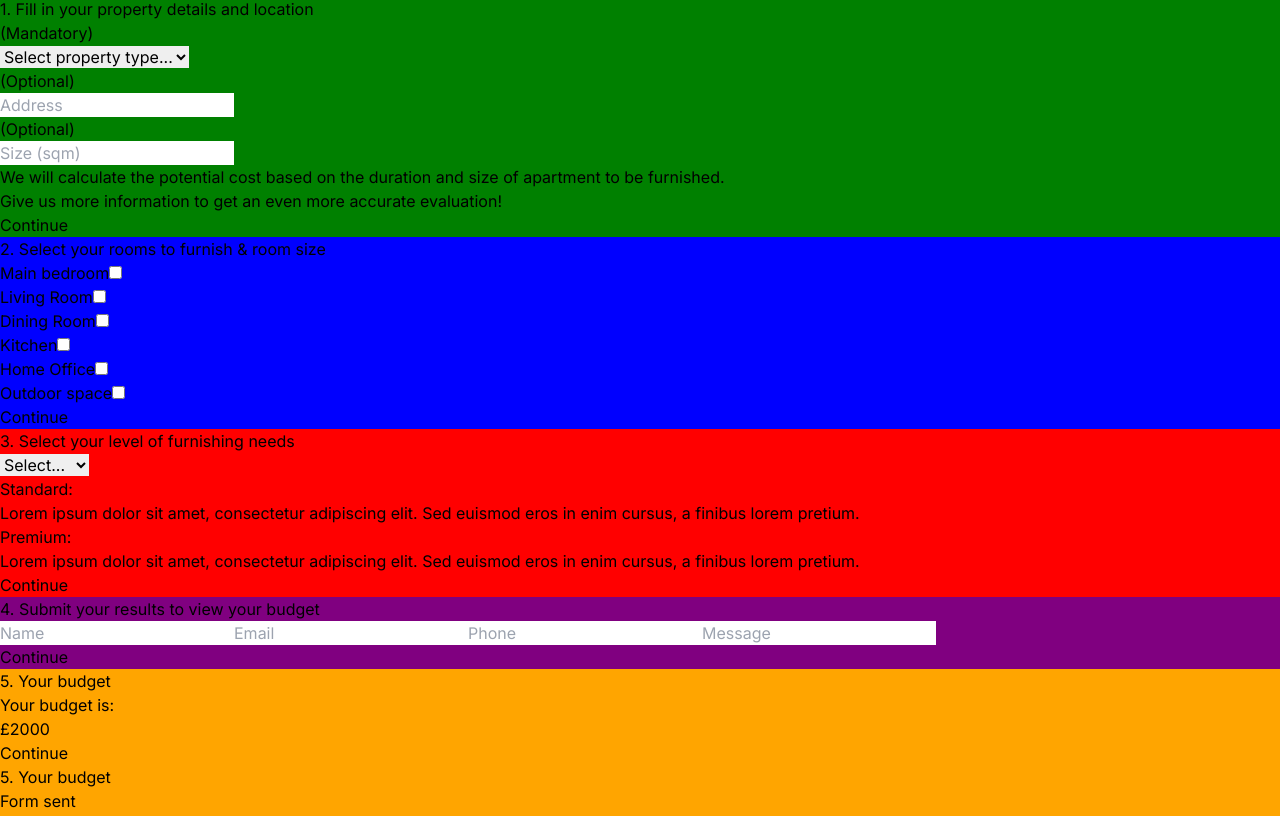
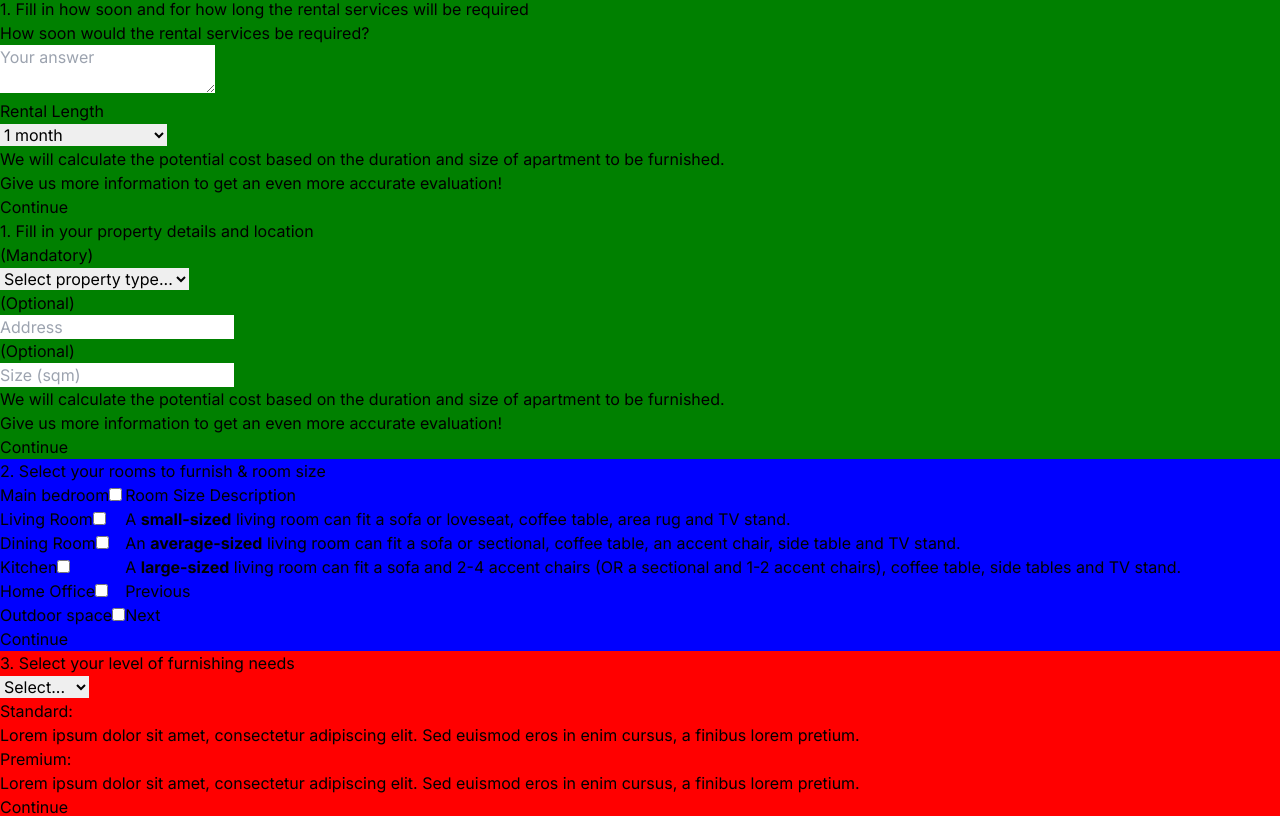
Before and after one commit to ikarrila/Homebox, a Next.js app in the folder frontend/: page /FAAS/cost_calculator in a window 1280 px wide. Shown: the part 2017-2833 px from the top of the page. Built offline with nearby package versions, Linux system fonts and the light colour scheme.

Commit message:
Added form step for length and size description

```diff
--- a/frontend/components/FormSentMessage.js
+++ b/frontend/components/FormSentMessage.js
@@ -3,9 +3,9 @@ export default function FormSentMessage(props) {
     return (
         <div className='section'>
             <div className='submitPage' style={{ backgroundColor: "orange" }}>
-                <div className="stepTitle">5. Your budget</div>
+                <div className="stepTitle">5. Thank you for submitting the request! Your budget:</div>
                 <div className='step'>
-                    <h2>Form sent</h2>
+                    <h2>Form sent <br /></h2>
                     <h1>£2000</h1>
                 </div>
             </div>
--- /dev/null
+++ b/frontend/components/FormSteps/FormStepRentalLength.js
@@ -0,0 +1,46 @@
+export default function FormStepRentalLength({ handlePropertyTypeChange, changeStep }) {
+    return (
+        <div className='section'>
+            <div className='stepOne container col' style={{ backgroundColor: "green" }}>
+                <div className="stepTitle">1. Fill in how soon and for how long the rental services will be required </div>
+                <div className='step'>
+                    <div className='left'>
+                        <div className="left">
+                            <label htmlFor="urgency" className="block text-sm font-medium text-gray-700">
+                                How soon would the rental services be required?
+                            </label>
+                            <textarea id="urgency" name="urgency" placeholder="Your answer" className="input"></textarea>
+                        </div>
+
+                        <div className="left">
+                            <label htmlFor="rentalLength" className="block text-sm font-medium text-gray-700">
+                                Rental Length
+                            </label>
+                            <select id="rentalLength" name="rentalLength" className="input">
+                                <option value="" disabled>Select rental length</option>
+                                <option value="1">1 month</option>
+                                <option value="2">2 months</option>
+                                <option value="2">3 months</option>
+                                <option value="2">4 months</option>
+                                <option value="2">5 months</option>
+                                <option value="2">6 months</option>
+                                <option value="2">7 months</option>
+                                <option value="2">8 months</option>
+                                <option value="2">9 months</option>
+                                <option value="2">10 months</option>
+                                <option value="2">11 months</option>
+                                <option value="12">12 months</option>
+                                <option value="more">More than a year</option>
+                            </select>
+                        </div>
+                    </div>
+                    <div className="right">
+                        <p>We will calculate the potential cost based on the duration and size of apartment to be furnished.</p>
+                        <p>Give us more information to get an even more accurate evaluation!</p>
+                    </div>
+                </div>
+                <button onClick={() => changeStep(2)} className='btn-tertiary'>Continue</button>
+            </div>
+        </div>
+    )
+}
--- a/frontend/components/FormSteps/FormStepTwo.js
+++ b/frontend/components/FormSteps/FormStepTwo.js
@@ -26,12 +26,61 @@ export default function FormStepTwo({ propertyType, changeStep }) {
     const [kitchenSize, setKitchenSize] = useState('');
     const [homeOfficeSize, setHomeOfficeSize] = useState('');
     const [outdoorSize, setOutdoorSize] = useState('');
+
+    const [currentOption, setCurrentOption] = useState(0);
+    const options = [
+        `A <b>small-sized</b> living room can fit a sofa or loveseat, coffee table, area rug and TV stand. <br>
+
+        An <b>average-sized</b> living room can fit a sofa or sectional, coffee table, an accent chair, side table and TV stand. <br>
+
+        A <b>large-sized</b> living room can fit a sofa and 2-4 accent chairs (OR a sectional and 1-2 accent chairs), coffee table, side tables and TV stand.<br>`,
+
+        `A <b>small-sized</b> dining room can fit a dining table with 4 chairs.<br>
+
+        An <b>average-sized</b> dining room can fit a dining table with 6 dining chairs.<br>
+
+        A <b>large-sized</b> dining room can fit a dining table with 8 chairs and a sideboard.<br>`,
+
+        `A <b>small-sized</b> kitchen can fit 2 counter stools.<br>
+
+        An <b>average-sized</b> kitchen can fit a dining table with 4 chairs.<br>
+
+        A <b>large-sized</b> kitchen can fit a dining table with 4 chairs and have 4 counter stools.<br>`,
+
+        `A <b>small-sized</b> bedroom can fit a full size bed, 1 nightstand and a chest of drawers.<br>
+
+        An <b>average-sized</b> bedroom can fit a queen size bed, 2 nightstands and a dresser.<br>
+
+        A <b>large-sized</b> bedroom can fit a queen or king size bed, 2 nightstands, a dresser, bench or accent chair.<br>`,
+
+        `A <b>small-sized</b> home office can fit a desk and office chair.<br>
+
+        An <b>average-sized</b> home office can fit a desk, office chair and bookcase.<br>
+
+        A <b>large-sized</b> home office can fit a desk, office chair, bookcase, sleeper sofa.<br>`,
+
+        `A <b>small-sized</b> outdoor space can fit a bistro table with 2 dining chairs.<br>
+
+        An <b>average-sized</b> outdoor space can fit 2 accent chairs and a side table.<br>
+
+        A <b>large-sized</b> outdoor space can fit a dining table with 6 chairs, 2 accent chairs and side table.<br>`
+    ];
+
+    const handlePrevious = () => {
+        setCurrentOption((prevOption) => prevOption > 0 ? prevOption - 1 : options.length - 1);
+    };
+
+    const handleNext = () => {
+        setCurrentOption((prevOption) => (prevOption + 1) % options.length);
+    };
+
     console.log(propertyType)
     return (
         <div className="section">
             <div className='stepTwo' style={{ backgroundColor: "blue" }}>
                 <div className="stepTitle">2. Select your rooms to furnish & room size </div>
-                <div className='step startCol'>
+                <div className='step startCol' style={{ display: 'flex', flexDirection: 'row' }}>
+                    <div>
                         <div>
                             <label htmlFor="mainBedroom">Main bedroom</label>
                             <input type="checkbox" id="mainBedroom" name="mainBedroom" className='roomCheckbox' onChange={() => setShowMainBedroomSize(!showMainBedroomSize)} />
@@ -132,7 +181,16 @@ export default function FormStepTwo({ propertyType, changeStep }) {
                             <input type="checkbox" id="outdoorSpace" name="outdoorSpace" className='roomCheckbox' onChange={() => setShowOutdoorSize(!showOutdoorSize)} />
                         </div>{showOutdoorSize && (
                             <SmallMedLar name={"outdoorSpaceSize"} onSizeSelect={setOutdoorSize} />
-                    )}</div>
+                        )}
+                    </div>
+                    <div className='optionBox right'>
+                        <h2>Room Size Description</h2>
+
+                        <div dangerouslySetInnerHTML={{ __html: options[currentOption] }} />
+                        <button onClick={handlePrevious}>Previous</button> <br />
+                        <button onClick={handleNext}>Next</button>
+                    </div>
+                </div>
                 <div className='container row align-middle'>
                     <button onClick={() => changeStep(3)} className='btn-tertiary'>Continue</button>
                 </div>
--- a/frontend/components/FormUnified.js
+++ b/frontend/components/FormUnified.js
@@ -6,6 +6,7 @@ import Postbutton from './Postbutton';
 
 import { render } from '@testing-library/react';
 import FormStepZero from './FormSteps/FormStepZero';
+import FormStepRentalLength from './FormSteps/FormStepRentalLength';
 import FormStepOne from './FormSteps/FormStepOne';
 import FormStepTwo from './FormSteps/FormStepTwo';
 import FormStepThree from './FormSteps/FormStepThree';
@@ -34,6 +35,7 @@ export default function FormUnified() {
         <div data-testid="cost-calculator-form" className='container multi-step-form'>
             {step === 0 && <FormStepZero changeStep={changeStep} />}
 
+            <FormStepRentalLength changeStep={changeStep} />
             <FormStepOne changeStep={changeStep} handlePropertyTypeChange={handlePropertyTypeChange} />
             <FormStepTwo changeStep={changeStep} propertyType={propertyType} />
             <FormStepThree changeStep={changeStep} />
```
Lines whose indentation alone changed are shown as unchanged.
